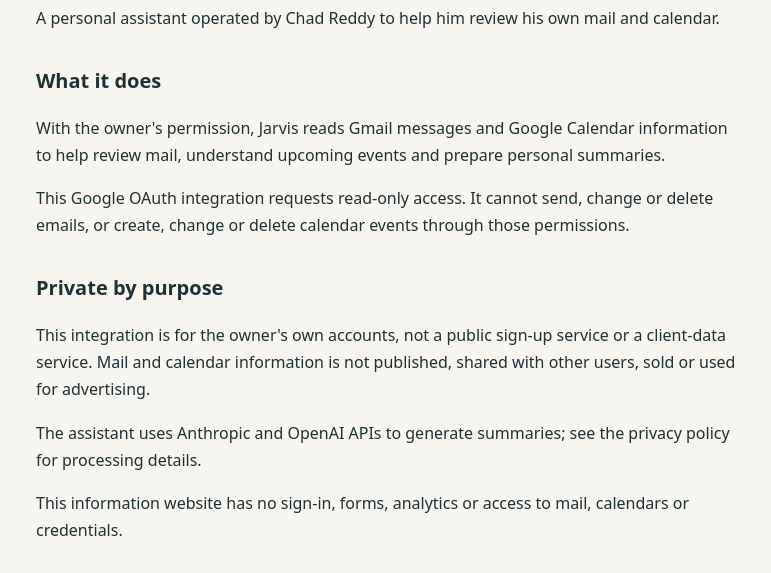
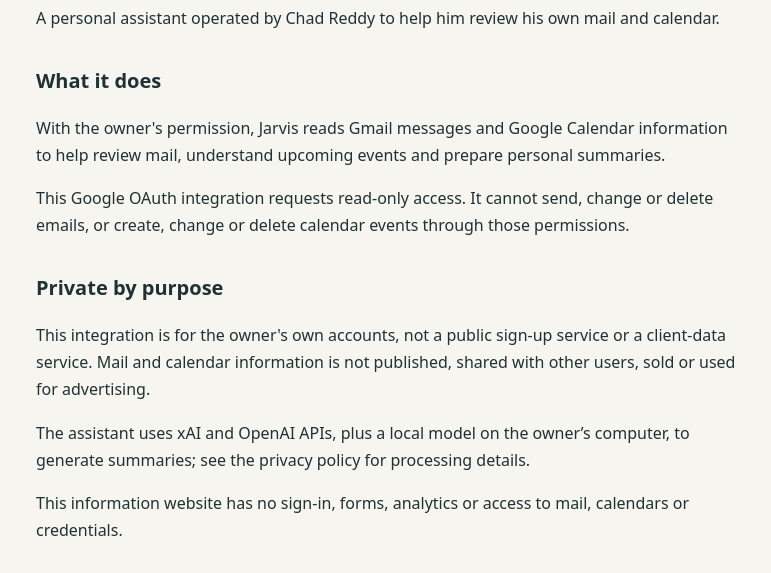
Before and after one commit to wicki2c/wicki2c.github.io, a plain HTML site: page docs/jarvis/index.html in a window 1280 px wide. Shown: the part 227-800 px from the top of the page, without its empty margins (252-1023 px from the left). Drawn offline with Linux system fonts and the light colour scheme.

Commit message:
Correct Jarvis model-provider privacy disclosure

```diff
--- a/docs/jarvis/index.html
+++ b/docs/jarvis/index.html
@@ -3,6 +3,6 @@
 <body><header><p class="kicker">Personal use · Read-only access</p></header>
 <main><h1>Jarvis Read-Only Assistant</h1><p>A personal assistant operated by Chad Reddy to help him review his own mail and calendar.</p>
 <h2>What it does</h2><p>With the owner's permission, Jarvis reads Gmail messages and Google Calendar information to help review mail, understand upcoming events and prepare personal summaries.</p><p>This Google OAuth integration requests read-only access. It cannot send, change or delete emails, or create, change or delete calendar events through those permissions.</p>
-<h2>Private by purpose</h2><p>This integration is for the owner's own accounts, not a public sign-up service or a client-data service. Mail and calendar information is not published, shared with other users, sold or used for advertising.</p><p>The assistant uses Anthropic and OpenAI APIs to generate summaries; see the privacy policy for processing details.</p><p>This information website has no sign-in, forms, analytics or access to mail, calendars or credentials.</p>
+<h2>Private by purpose</h2><p>This integration is for the owner's own accounts, not a public sign-up service or a client-data service. Mail and calendar information is not published, shared with other users, sold or used for advertising.</p><p>The assistant uses xAI and OpenAI APIs, plus a local model on the owner’s computer, to generate summaries; see the privacy policy for processing details.</p><p>This information website has no sign-in, forms, analytics or access to mail, calendars or credentials.</p>
 <h2>Contact</h2><p>Operator: Chad Reddy. For general questions, <a href="https://github.com/wicki2c/wicki2c.github.io/issues/new">open a public support issue</a>. Do not include emails, calendar details, personal information or credentials. The Google consent screen also provides the owner's selected support email for private enquiries.</p></main>
 <footer><a href="/jarvis/privacy/">Privacy policy</a> · <a href="/">Personal tools</a></footer></body></html>
```
Also changed, not shown: docs/jarvis/privacy/index.html (+1 -1 lines).
